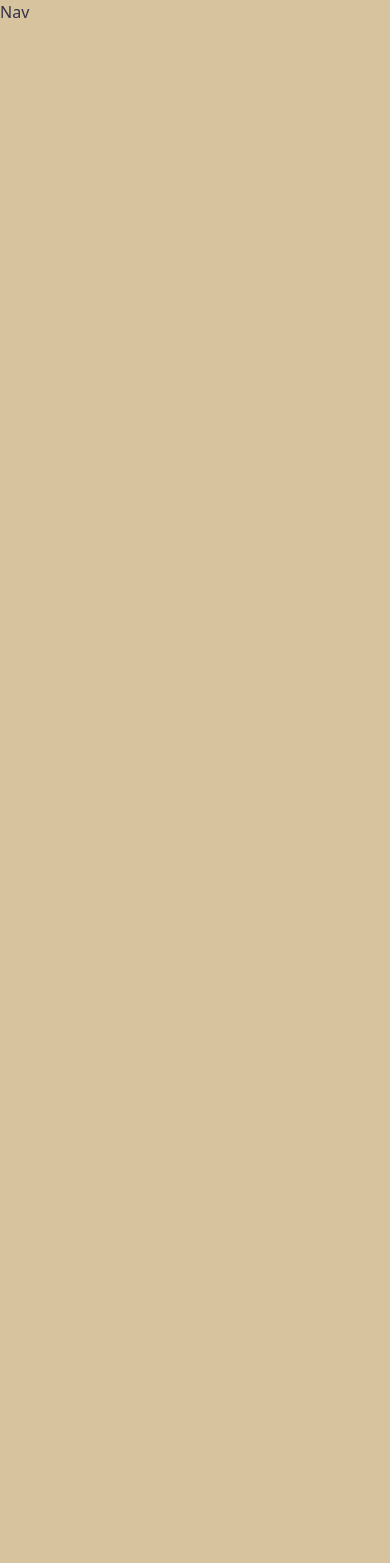
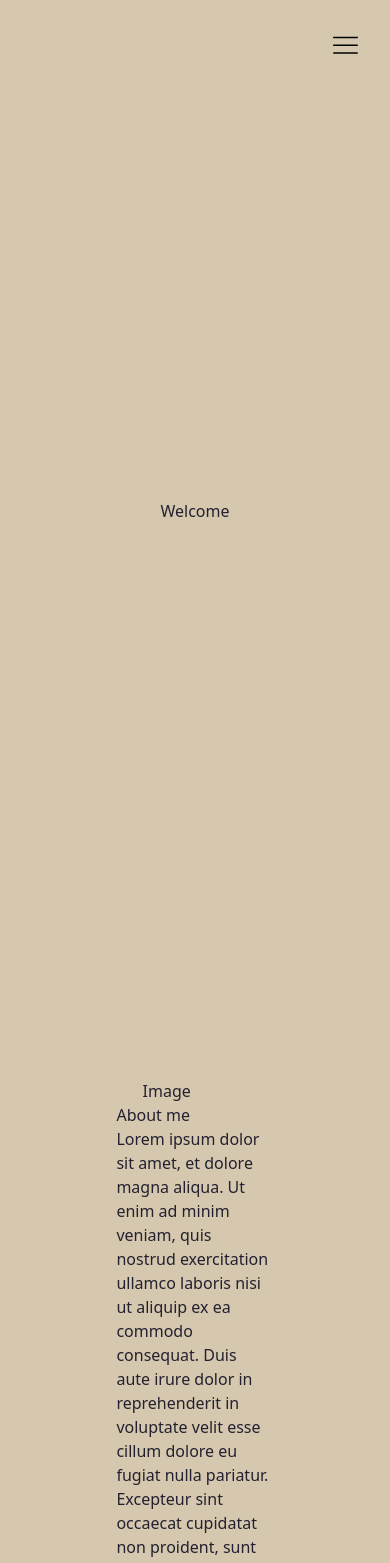
Before and after one commit to w3ihong/personalWeb, a Next.js app: page / in a window 390 px wide. Shown: the top 1563 px of the page. Before the commit the page ends 868 px from the top, so only its background shows below. Built offline with nearby package versions, Linux system fonts and the light colour scheme.

Commit message:
skeleton

```diff
--- /dev/null
+++ b/src/app/components/foot.tsx
@@ -0,0 +1,11 @@
+import Image from "next/image";
+
+export default function Footer() {
+    return (
+        <footer>
+            <div className="flex flex-wrap items-center justify-center">
+                socials
+            </div>
+        </footer>
+    );
+};
--- a/src/app/components/nav.tsx
+++ b/src/app/components/nav.tsx
@@ -0,0 +1,26 @@
+import Image from "next/image";
+
+export default function Nav() {
+  return (
+    <header className='py-8 z-10 w-full sticky top-0'>
+      <nav className='flex justify-end items-center max-container'>
+        <div className='flex gap-16 text-lg font-montserrat max-md:hidden md:mr-8 lg:mr-24'>
+          <a href='#aboutMe'>About me</a>
+
+          <a href='#projects'>Projects</a>
+
+          <a href='#contact'>Contact</a>
+        </div>
+        <div className='hidden max-md:block mr-8'>
+
+            <Image
+            src='/hamburger.svg'
+            alt='hamburger.icon'
+            width={25}
+            height={25}
+            />
+        </div>
+      </nav>
+    </header>
+  );
+};
--- a/src/app/globals.css
+++ b/src/app/globals.css
@@ -4,20 +4,21 @@
 
 
 :root {
-  --primary: #D7C49EFF;
-  --secondary: #343148FF;
+  --primary: rgb(213, 200, 175);
+  --secondary: rgb(35, 33, 48);
   --accent:white;
 }
 
-@media (prefers-color-scheme: dark) {
+/* @media (prefers-color-scheme: dark) {
   :root {
-    --primary: #343148FF;
-    --secondary: #D7C49EFF;
+    --primary: rgb(35, 33, 48);
+    --secondary:rgb(213, 200, 175);
     --accent: white;
   }
-}
+} */
 
 body {
   color: var(--secondary);
   background: var(--primary);
+
 }
--- a/src/app/layout.tsx
+++ b/src/app/layout.tsx
@@ -1,4 +1,6 @@
 import './globals.css'
+import Nav from "@/components/nav";
+import Footer from "@/components/foot";
 
 
 export const metadata = {
@@ -10,11 +12,14 @@ export default function RootLayout({children}: {
   children: React.ReactNode
 }) {
   return (
-    <html lang="en">
+    <html lang="en" class="scroll-smooth">
       <body>
         <main>
-          Nav
-          {children}
+          <Nav/>
+          <div className='mx-16 md:mx-32 lg:mx-64'>
+            {children}
+          </div>
+          <Footer/>
         </main>
       </body>
     </html>
--- a/src/app/page.tsx
+++ b/src/app/page.tsx
@@ -2,9 +2,29 @@
 
 export default function Home() {
   return (
-    <main className="flex min-h-screen flex-col items-center justify-between p-24">
-
-
+    <main>
+      <section id ="welcome" className="flex min-h-screen flex-col items-center justify-center p-24">
+        <h1>Welcome</h1>
+      </section>
+      <section id="aboutMe" className="flex min-h-screen flex-col md:flex-row items-center justify-center">
+        <div className="w-2/5">
+          Image
+        </div>
+        <div className="w-3/5">
+          <h1>About me</h1>
+          <p>Lorem ipsum dolor sit amet, et dolore magna aliqua. Ut enim ad minim veniam, quis nostrud exercitation ullamco laboris nisi ut aliquip ex ea commodo consequat. Duis aute irure dolor in reprehenderit in voluptate velit esse cillum dolore eu fugiat nulla pariatur. Excepteur sint occaecat cupidatat non proident, sunt in culpa qui officia deserunt mollit anim id est laborum.</p>
+        </div>
+      </section>
+      <section id="projects" className="flex min-h-screen flex-wrap items-center justify-center">
+        <h1>Projects</h1>
+        <p>
+          Kinda empty rn
+          make it horizontal scroll
+        </p>
+      </section>
+      <section id="contact" className="flex min-h-screen flex-wrap items-center justify-center">
+        <h1>Contact me </h1>
+      </section>
     </main>
   )
 }
--- a/tsconfig.json
+++ b/tsconfig.json
@@ -19,7 +19,7 @@
       }
     ],
     "paths": {
-      "@/*": ["./src/*"]
+      "@/*": ["./src/app/*"]
     }
   },
   "include": ["next-env.d.ts", "**/*.ts", "**/*.tsx", ".next/types/**/*.ts"],
```
Also changed, not shown: public/hamburger.svg (added).
